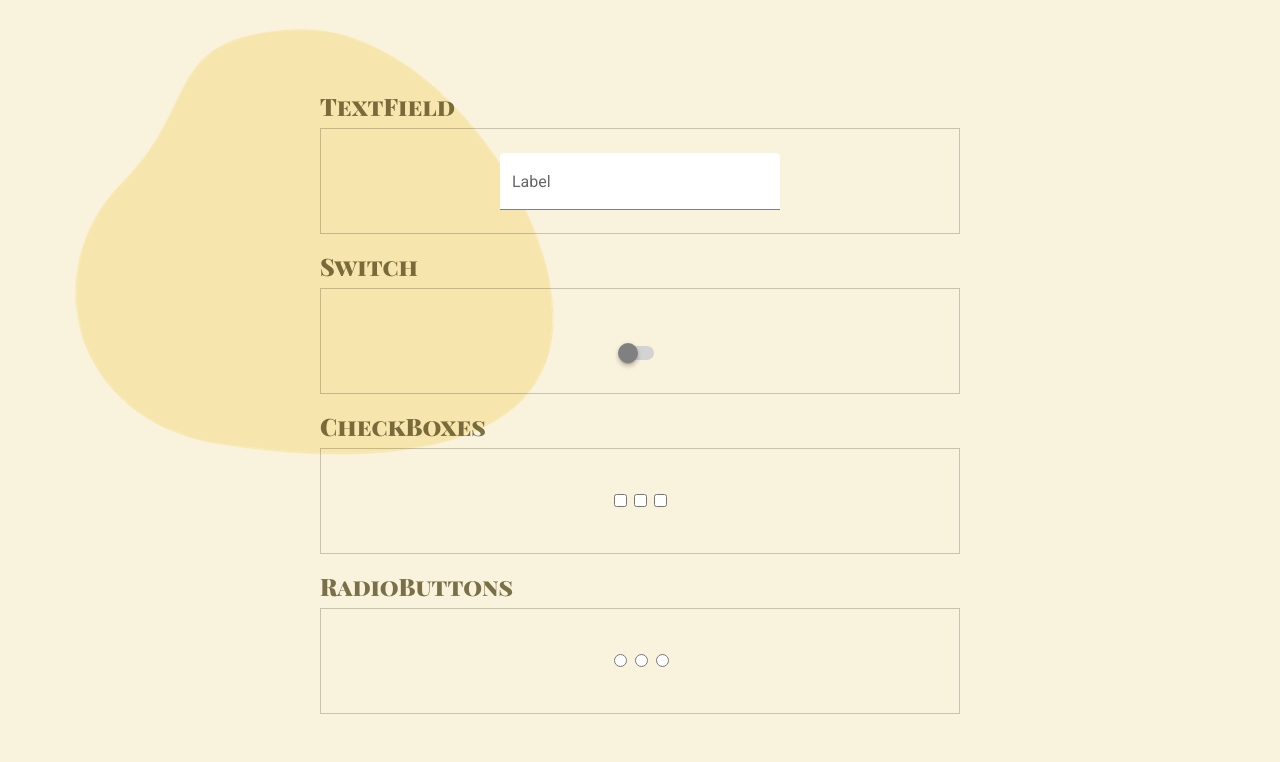
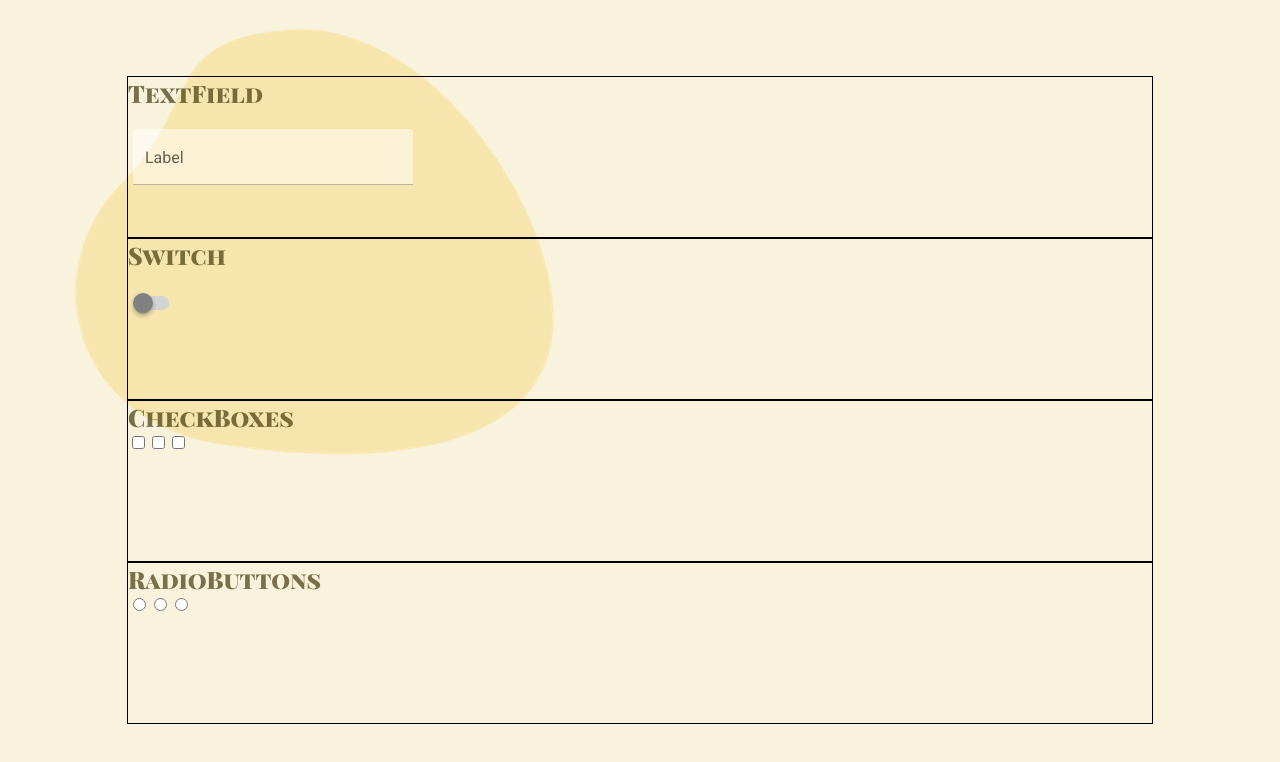
Before and after one commit to annaeklov/mandatory-uxdesign1, a React (Create React App) app in the folder mylabux/: page / in a window 1280 px wide. Shown: the top 762 px of the page. Built offline with nearby package versions, Linux system fonts and the light colour scheme.

Commit message:
textfield almost done

```diff
--- a/mylabux/src/MainContainer.js
+++ b/mylabux/src/MainContainer.js
@@ -28,7 +28,7 @@ const Main = styled.main`
   align-items: center;
   justify-content: center;
   position: relative;
-
+  box-sizing: border-box;
   .pic {
     mix-blend-mode: multiply;
     position: absolute;
@@ -38,24 +38,22 @@ const Main = styled.main`
   }
 
   section {
-    width: 50%;
+    width: 80%;
     height: 20%;
     display: flex;
     flex-direction: column;
+    border: 1px solid black;
   }
   .section__top {
-    height: 30%;
+    height: auto;
+    margin: 0;
   }
   .section__bottom {
-    border: 1px solid #c7c2b1;
-    height: 65%;
-    display: flex;
-    justify-content: center;
-    align-items: center;
+    height: 85%;
   }
   h1 {
     color: #7a7048; /* #e2422d;  */
-    margin: 10px 0 0 0;
+    margin: 0;
     font-family: "Playfair Display SC", serif;
   }
 `;
--- a/mylabux/src/components/Switch.js
+++ b/mylabux/src/components/Switch.js
@@ -10,7 +10,7 @@ export default function Switch() {
       <div className="section__bottom">
         <Form>
           <input type="checkbox" id="switch" />
-          <label htmlFor="switch"/>
+          <label htmlFor="switch" />
         </Form>
       </div>
     </section>
@@ -21,6 +21,7 @@ export default function Switch() {
 const Form = styled.form`
   display: inline-block;
   position: relative;
+  margin: 20px 5px;
 
   input {
     width: 36px;
@@ -77,3 +78,5 @@ const Form = styled.form`
     }
   }
 `;
+
+//input:disabled .... inte klickbar..
--- a/mylabux/src/components/TextField.js
+++ b/mylabux/src/components/TextField.js
@@ -15,8 +15,9 @@ export default function TextField() {
       </div>
       <div className="section__bottom">
         <Form>
-          <Input__Label htmlFor="textField">Label</Input__Label>
-          <Input__Field type="text" id="textField" onFocus={onFocus} />
+          <input type="text" id="textField" onFocus={onFocus} />
+          <label htmlFor="textField">Label</label>
+          <span className="bar"></span>
         </Form>
       </div>
     </section>
@@ -25,25 +26,27 @@ export default function TextField() {
 /* ---STYLING--- */
 
 const Form = styled.form`
-  width: 280px;
-  height: 70px;
-  display: flex;
-  justify-content: center;
-  align-items: center;
   position: relative;
-`;
+  margin: 20px 5px;
 
-const Input__Field = styled.input`
+  input {
+    box-sizing: border-box;
     border: none;
     border-bottom: 1px solid grey;
-  width: 100%;
+    width: 280px;
     height: 56px;
     border-radius: 4px 4px 0 0;
     padding: 0 12px 0 12px;
     outline: none;
-`;
+    font-size: 16px;
+    opacity: 0.5;
 
-const Input__Label = styled.label`
+    &:focus {
+      opacity: 1;
+    }
+  }
+
+  label {
     position: absolute;
     top: 50%;
     left: 0;
@@ -52,4 +55,39 @@ const Input__Label = styled.label`
     font-size: 16px;
     font-family: "Roboto", sans-serif;
     padding: 0 12px 0 12px;
+    transition: 0.2s ease all;
+  }
+
+  input:focus ~ label {
+    top: 10px;
+    font-size: 14px;
+    color: #e38066;
+  }
+
+  .bar {
+    position: relative;
+    display: block;
+    width: 280px;
+
+    &:before,
+    &:after {
+      content: "";
+      height: 2px;
+      width: 0;
+      bottom: 1px;
+      position: absolute;
+      background: #e38066;
+      transition: 0.2s ease all;
+    }
+    &:before {
+      left: 50%;
+    }
+    &:after {
+      right: 50%;
+    }
+  }
+  input:focus ~ .bar:before,
+  input:focus ~ .bar:after {
+    width: 50%;
+  }
 `;
```
Lines whose indentation alone changed are shown as unchanged.
